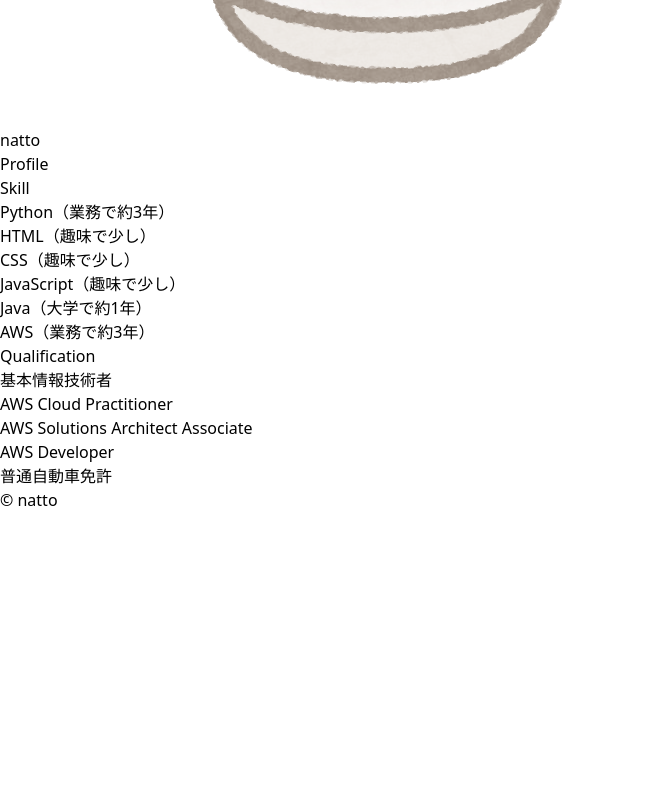
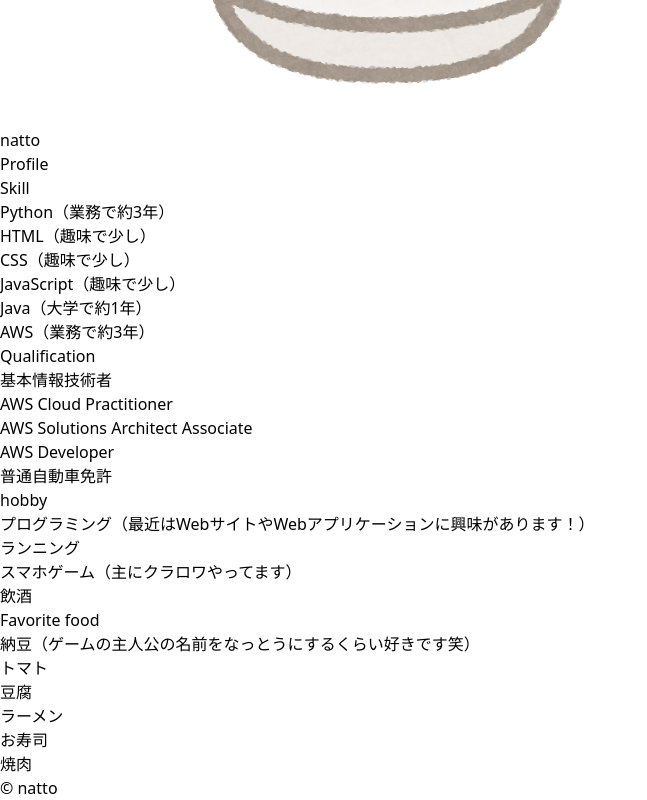
Before and after one commit to nattomatofu/blog, a Next.js app: page /profile in a window 1280 px wide. Shown: the part 695-1495 px from the top of the page, without its empty margins (0-647 px from the left). Before the commit the page ends 1207 px from the top, so only its background shows below. Built offline with nearby package versions, Linux system fonts and the light colour scheme.

Commit message:
記事やプロフィールを修正/追記。不要なCSSファイルを削除

```diff
--- a/src/pages/index.js
+++ b/src/pages/index.js
@@ -38,11 +38,11 @@
                         <div class="w-full p-4 md:w-1/2 lg:w-1/3">
                             <Link href="/posts/made-blog-with-nextjs">
                                 <div class="overflow-hidden rounded-lg border-2 border-gray-200 border-opacity-60 duration-300 hover:scale-105">
-                                    <img class="w-full object-cover object-center md:h-36 lg:h-48" src="images/thumbnail01.jpg" alt="blog" />
+                                    <img class="w-full object-cover object-center md:h-36 lg:h-48" src="images/nextjs_thumbnail.jpg" alt="blog" />
                                     <div class="p-6">
                                         <h1 class="title-font mb-3 truncate border-l-neutral-700 text-lg font-medium">Next.jsでブログを作ってみた（※技術的な内容はありません）</h1>
                                         <div class="flex flex-wrap items-center">
-                                            <p class="inline-flex items-center  border-l-neutral-700 md:mb-2 lg:mb-0">更新日 : 2023/4/25</p>
+                                            <p class="inline-flex items-center  border-l-neutral-700 md:mb-2 lg:mb-0">更新日 : 2023/4/29</p>
                                         </div>
                                     </div>
                                 </div>
--- a/src/pages/profile.js
+++ b/src/pages/profile.js
@@ -72,6 +72,56 @@
                             </ul>
                         </div>
                     </div>
+
+                    <div className="mt-10 px-5  xl:px-40">
+                        <div className=" border-b border-dashed border-gray-600 text-center">
+                            <h2 className="text-xl">hobby</h2>
+                        </div>
+                        <div className="p-2">
+                            <ul className="list-disc px-8 md:px-12 md:py-4">
+                                <div className="mb-2">
+                                    <li className="text-sm">プログラミング（最近はWebサイトやWebアプリケーションに興味があります！）</li>
+                                </div>
+                                <div className="mb-2">
+                                    <li className="text-sm">ランニング</li>
+                                </div>
+                                <div className="mb-2">
+                                    <li className="text-sm">スマホゲーム（主にクラロワやってます）</li>
+                                </div>
+                                <div className="mb-2">
+                                    <li className="text-sm">飲酒</li>
+                                </div>
+                            </ul>
+                        </div>
+                    </div>
+
+                    <div className="mt-10 px-5  xl:px-40">
+                        <div className=" border-b border-dashed border-gray-600 text-center">
+                            <h2 className="text-xl">Favorite food</h2>
+                        </div>
+                        <div className="p-2">
+                            <ul className="list-disc px-8 md:px-12 md:py-4">
+                                <div className="mb-2">
+                                    <li className="text-sm">納豆（ゲームの主人公の名前をなっとうにするくらい好きです笑）</li>
+                                </div>
+                                <div className="mb-2">
+                                    <li className="text-sm">トマト</li>
+                                </div>
+                                <div className="mb-2">
+                                    <li className="text-sm">豆腐</li>
+                                </div>
+                                <div className="mb-2">
+                                    <li className="text-sm">ラーメン</li>
+                                </div>
+                                <div className="mb-2">
+                                    <li className="text-sm">お寿司</li>
+                                </div>
+                                <div className="mb-2">
+                                    <li className="text-sm">焼肉</li>
+                                </div>
+                            </ul>
+                        </div>
+                    </div>
                 </div>
             </section>
         </>
```
Also changed, not shown: src/pages/posts/made-blog-with-nextjs.js (+4 -4 lines), src/styles/Home.module.css (deleted, +0 -36 lines), src/styles/utils.module.css (deleted, +0 -60 lines), public/images/nextjs_thumbnail.jpg (added).
